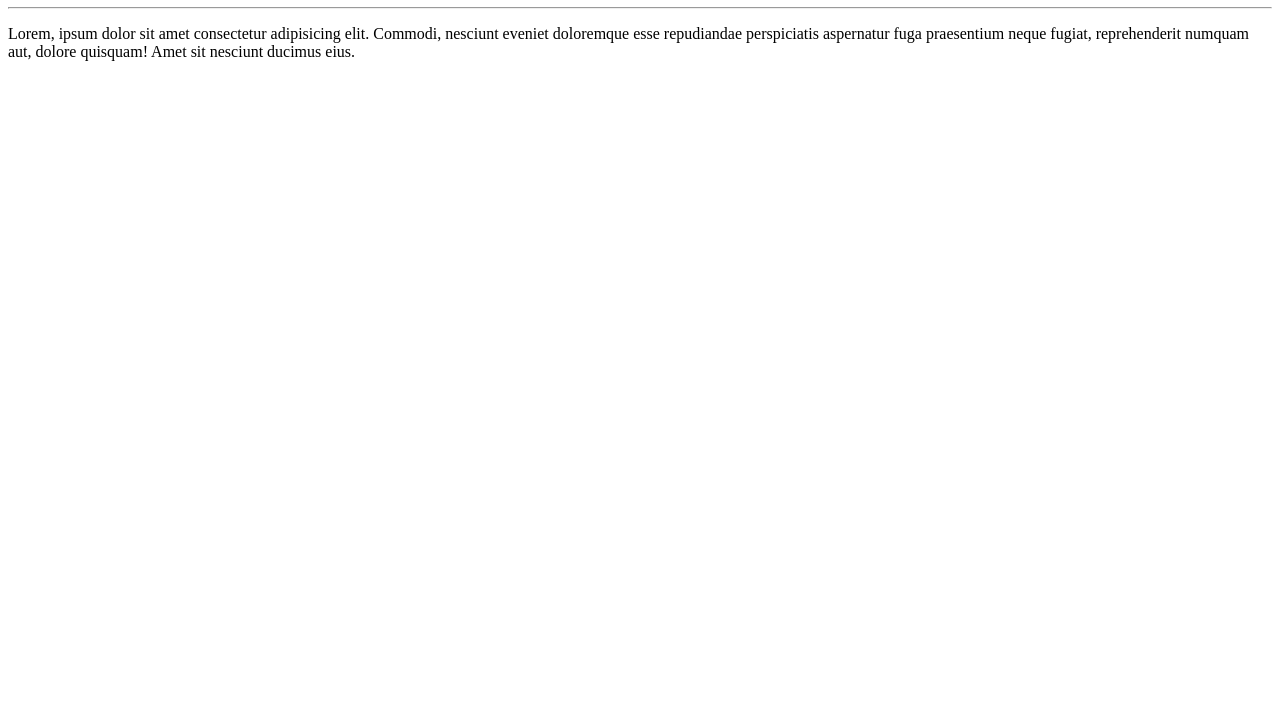
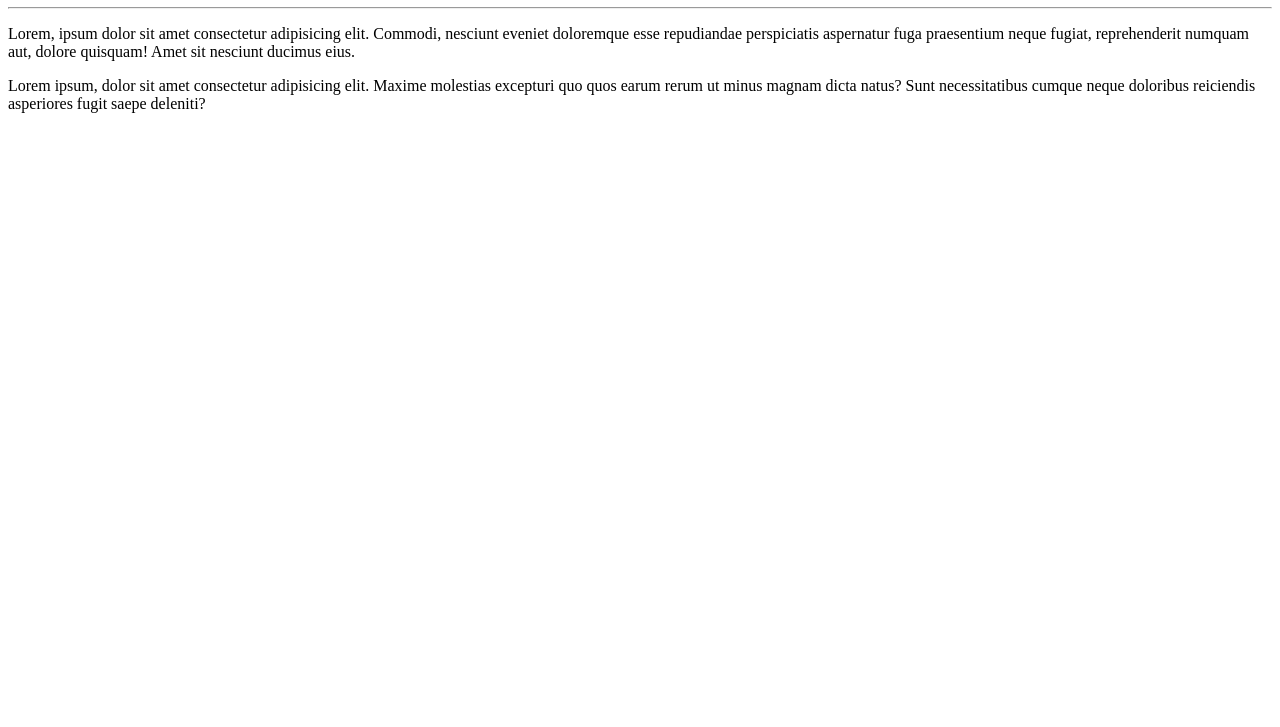
Before and after one commit to alessandro-silva-desenvolvedor/ola-mundo, a plain HTML site: page site-exemplo/index.html in a window 1280 px wide. Shown: the part 73-800 px from the top of the page. Drawn offline with Linux system fonts and the light colour scheme.

Commit message:
adicionei um paragrafo

```diff
--- a/site-exemplo/index.html
+++ b/site-exemplo/index.html
@@ -10,5 +10,6 @@
     <h1>olá, mundo</h1>
     <hr>
     <p>Lorem, ipsum dolor sit amet consectetur adipisicing elit. Commodi, nesciunt eveniet doloremque esse repudiandae perspiciatis aspernatur fuga praesentium neque fugiat, reprehenderit numquam aut, dolore quisquam! Amet sit nesciunt ducimus eius.</p>
+    <p>Lorem ipsum, dolor sit amet consectetur adipisicing elit. Maxime molestias excepturi quo quos earum rerum ut minus magnam dicta natus? Sunt necessitatibus cumque neque doloribus reiciendis asperiores fugit saepe deleniti?</p>
 </body>
 </html>
```
